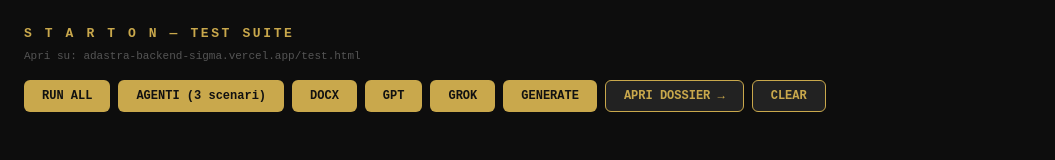
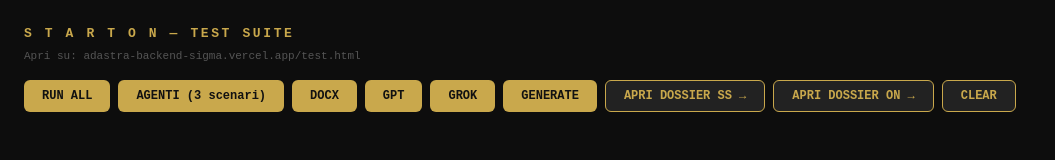
Before and after one commit to andreatrojanis/adastra-backend, a website: page test.html in a window 1280 px wide. Shown: the whole page, without its empty margins (0-1055 px from the left). Drawn offline with Linux system fonts and the light colour scheme.

Commit message:
Add files via upload

```diff
--- a/test.html
+++ b/test.html
@@ -30,7 +30,8 @@ button.sec{background:#222;color:#c9a84c;border:1px solid #c9a84c}
   <button onclick="testGPT()">GPT</button>
   <button onclick="testGrok()">GROK</button>
   <button onclick="testGenerate()">GENERATE</button>
-  <button class="sec" onclick="openDossierWithData()">APRI DOSSIER →</button>
+  <button class="sec" onclick="openDossierWithData()">APRI DOSSIER SS →</button>
+  <button class="sec" onclick="openDossierON()">APRI DOSSIER ON →</button>
   <button class="sec" onclick="document.getElementById('results').innerHTML=''">CLEAR</button>
 </div>
 <div id="results"></div>
@@ -109,7 +110,47 @@ async function testGenerate(){
   }catch(e){log('gen2','fail','ERRORE VPC: '+e.message);}
 }
 
-// ── APRI DOSSIER CON DATI STARTON FINTI ──
+// ── APRI DOSSIER ON CON DATI STARTON FINTI ──
+function openDossierON(){
+  const fakeData={
+    nome:'START ON',
+    descrizione:'Piattaforma SaaS multi-agente AI per pre-valutazione finanziabilità startup e PMI attraverso panel Claude, GPT-4o e Grok con report strutturato, score, piano pre-candidatura e dossier automatico.',
+    settore:'SaaS B2B Fintech — Finanza Agevolata',
+    regione:'Puglia',provincia:'LE',comune:'Lecce',isSud:true,
+    investimento:'450000',revenue:'SaaS / abbonamento',breakeven:'12–24 mesi',
+    export:'Sì — Europa nei primi 3 anni',
+    anzianita:'0–12 mesi',
+    compagine:'≥51% under 36 e/o donne',
+    startup:'Sì / molto probabile',
+    deminimis:'Verificato — nessun problema',
+    fideiussione:'Da strutturare',fatturato:'Zero — pre-revenue',
+    capitale:'20000',coinvestitori:'No',
+    trl:'TRL 6 — prototipo avanzato e dimostrato',
+    tipoInnovazione:'Innovazione di prodotto — nuovo prodotto o servizio',
+    ip:'In corso di deposito',techprop:'Sì — tecnologia proprietaria',
+    rd:'Alta — ricerca applicata o di base',universita:'No',
+    scala:'Alta — replicabile a scala nazionale o internazionale',
+    mercato:'Startup e PMI italiane che cercano finanziamenti agevolati Invitalia. Mercato potenziale: ~200.000 imprese/anno.',
+    competitor:'Non risultano piattaforme verticali comparabili nel mercato italiano.',
+    trazione:'3 — LOI o lettere di intento formali',loi:'5',ricavi:'0',
+    team:'Andrea Trojanis — CEO, 10 anni IT e finanza agevolata.',
+    esperienza:'10',teamtech:'Parziale — un profilo tecnico',advisor:'No',
+    personale:'1–3 dipendenti',
+    mac:'5',soft:'55',opere:'0',cons:'25',altro:'15',
+    rischio:'Lenta adozione da parte delle PMI verso strumenti AI.',
+    dipendenze:'Anthropic Claude API, OpenAI GPT-4o API.',
+    impatti:'Digitale | Occupazione qualificata | Parità di genere | Sviluppo territoriale',
+    documenti:'Business plan | Demo / mockup / prototipo funzionante | LOI / accordi commerciali firmati'
+  };
+  try{
+    sessionStorage.setItem('starton_wizard_data',JSON.stringify(fakeData));
+    window.open('/dossier-on.html','_blank');
+    section('DOSSIER ON APERTO');
+    log('dossier-on-open','ok','sessionStorage iniettato con dati ON — dossier-on.html aperto','Progetto: '+fakeData.nome+' | Investimento: €'+parseInt(fakeData.investimento).toLocaleString('it-IT')+' | Compagine: '+fakeData.compagine);
+  }catch(e){log('dossier-on-open','fail','Errore: '+e.message);}
+}
+
+// ── APRI DOSSIER SS CON DATI STARTON FINTI ──
 function openDossierWithData(){
   const fakeData={
     nome:'START ON',
```
